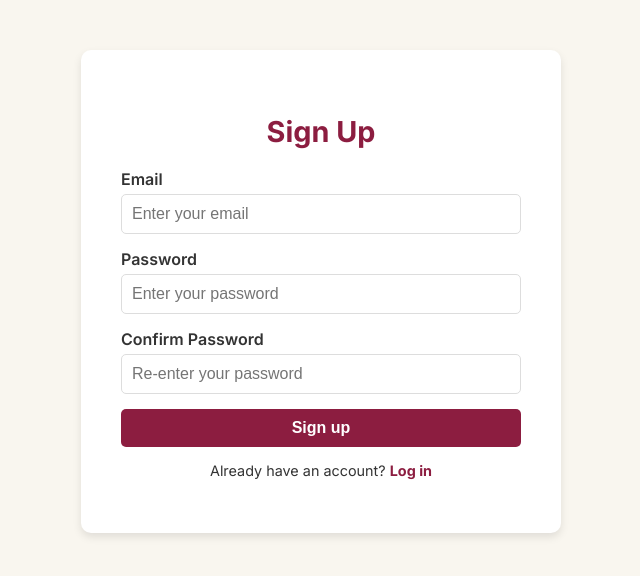
After one commit to is-j/SunDevilSwap, a Django app: page /signup/ in a window 1280 px wide. The commit adds this page. Shown: the top 576 px of the page, without its empty margins (319-959 px from the left). Run offline with Django 5.2, Linux system fonts and the light colour scheme.

Commit message:
Functional URL for login, sign in, sell

```diff
--- a/SunDevilSwap/urls.py
+++ b/SunDevilSwap/urls.py
@@ -18,7 +18,6 @@ from django.contrib import admin
 from django.urls import path, include
 
 urlpatterns = [
-    path('main/', include("mainApp.urls")),
+    path('', include("mainApp.urls")),
     path('admin/', admin.site.urls),
-    path('login/', include("mainApp.urls") )
 ]
--- /dev/null
+++ b/mainApp/templates/login/sign_up.html
@@ -0,0 +1,33 @@
+
+{% load static %}
+<!DOCTYPE html>
+<html lang="en">
+<head>
+    <meta charset="UTF-8">
+    <meta name="viewport" content="width=device-width, initial-scale=1.0">
+    <title>SunDevilSwap - Sign Up</title>
+    <link href="https://fonts.googleapis.com/css2?family=Inter:wght@400;600;700&display=swap" rel="stylesheet">
+    <link rel="stylesheet" href="{% static 'css/styles.css' %}">
+</head>
+<body>
+    <div class="login-container">
+        <h2>Sign Up</h2>
+        <form method="POST" action="/signup/">
+            {% csrf_token %}
+            <label for="email">Email</label>
+            <input type="email" id="email" name="email" placeholder="Enter your email" required>
+
+            <label for="password">Password</label>
+            <input type="password" id="password" name="password" placeholder="Enter your password" required>
+
+            <label for="confirm_password">Confirm Password</label>
+            <input type="password" id="confirm_password" name="confirm_password" placeholder="Re-enter your password" required>
+
+            <button type="submit">Sign up</button>
+        </form>
+        <p>
+            Already have an account? <a href="/login/">Log in</a>
+        </p>
+    </div>
+</body>
+</html>
--- a/mainApp/urls.py
+++ b/mainApp/urls.py
@@ -5,6 +5,7 @@ urlpatterns = [
     path('', views.index, name='index'),
     path('login/', views.login_view, name='login'),
     path('signup/', views.signUp_view, name='signup'),
+    path('sell/', views.sell, name='sell'),  # Seller page
    # path('sell/', views.sell_item, name='sell_item'),
 
 ]
--- a/mainApp/views.py
+++ b/mainApp/views.py
@@ -13,6 +13,7 @@ from mainApp.models import Item
 def index(request):
     featured_items = Item.objects.all()[:8]
     return render(request, "main_page/main.html", {"featured_items": featured_items})
+
 def login_view(request):
     if request.method == 'POST':
         email = request.POST['email']
@@ -44,3 +45,9 @@ def signUp_view(request):
         messages.success(request, 'Account created successfully.')
         return redirect('login')
     return render(request, 'login/sign_up.html')
+
+def home(request):
+    return render(request, 'main/home.html')
+
+def sell(request):
+    return render(request, 'bsPage/sell_now.html')
```
Also changed, not shown: mainApp/templates/login/login.html (+26 -0 lines).
